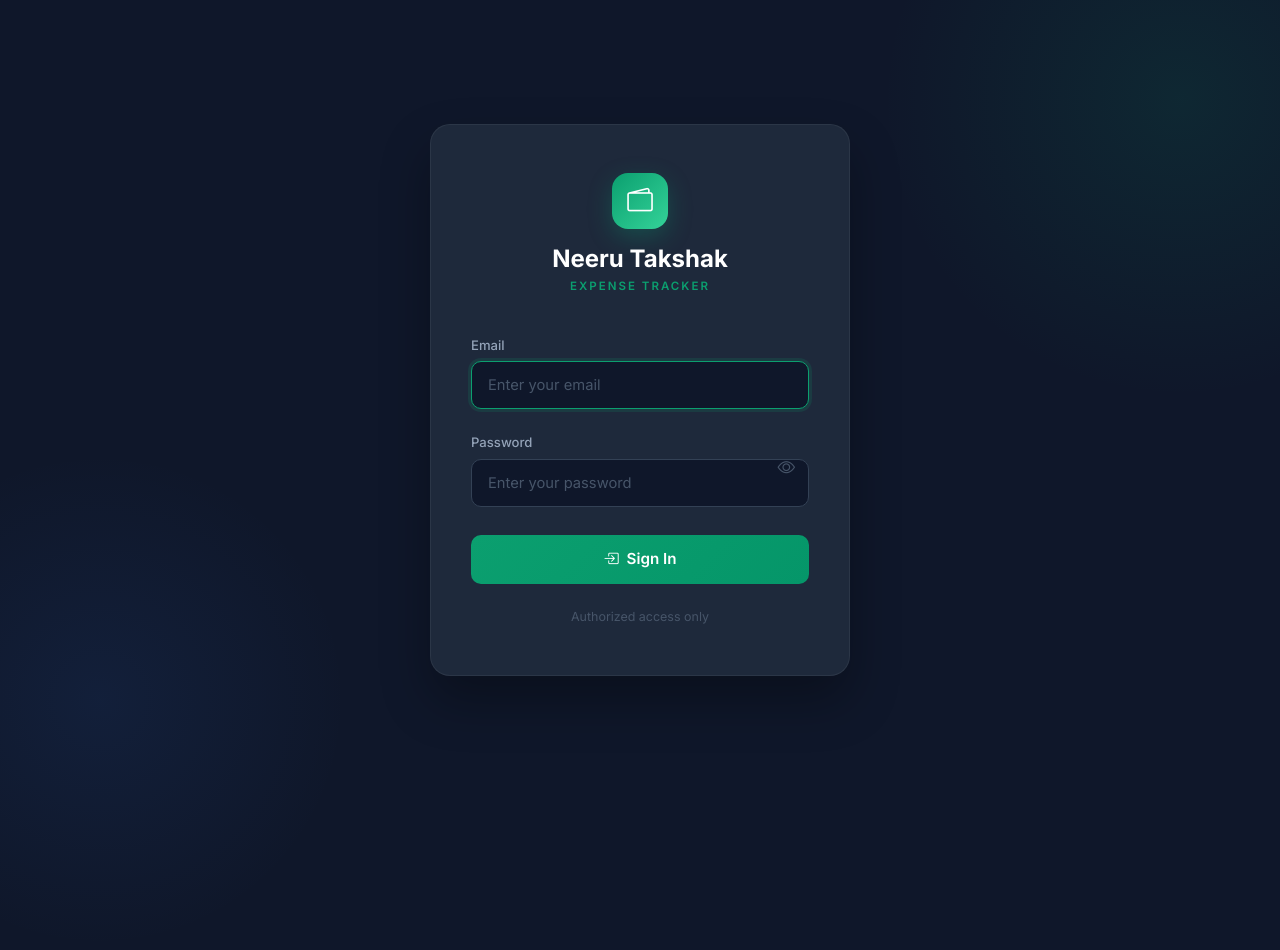
After one commit to Rinku1992/expense-tracker, a Flask app: page /login in a window 1280 px wide; the page is wider, and only the part inside the window is pictured. The commit adds this page. Run offline with Flask 3, Linux system fonts and the light colour scheme.

Commit message:
Add login authentication - only authorized users can access
- Single authorized user: neeru@neerutakshak.com
- Password hashed with werkzeug security
- All routes protected with login_required decorator
- Dark themed login page matching app design
- Session-based auth with logout support
- Sidebar shows logged-in email with logout link

Co-Authored-By: Claude Opus 4.6 (1M context) <noreply@anthropic.com>

```diff
--- a/routes.py
+++ b/routes.py
@@ -1,29 +1,73 @@
 import os
 import uuid
+import functools
 from io import BytesIO
 from datetime import datetime
 from collections import defaultdict
 
 import pandas as pd
-from flask import Blueprint, render_template, request, redirect, url_for, flash, jsonify, send_file, current_app
+from flask import Blueprint, render_template, request, redirect, url_for, flash, jsonify, send_file, current_app, session
 from sqlalchemy import extract, func
+from werkzeug.security import check_password_hash, generate_password_hash
 
 from models import db, Transaction, MonthlyReport
 from utils import parse_excel, CATEGORY_KEYWORDS
 
 bp = Blueprint('main', __name__)
 
+# Authorized users (hashed password)
+AUTHORIZED_USERS = {
+    'neeru@neerutakshak.com': generate_password_hash('Neeru@1992'),
+}
+
+
+def login_required(f):
+    @functools.wraps(f)
+    def decorated(*args, **kwargs):
+        if not session.get('logged_in'):
+            return redirect(url_for('main.login'))
+        return f(*args, **kwargs)
+    return decorated
+
 
 def allowed_file(filename):
     return '.' in filename and filename.rsplit('.', 1)[1].lower() in current_app.config['ALLOWED_EXTENSIONS']
 
 
+@bp.route('/login', methods=['GET', 'POST'])
+def login():
+    if session.get('logged_in'):
+        return redirect(url_for('main.index'))
+
+    if request.method == 'POST':
+        email = request.form.get('email', '').strip().lower()
+        password = request.form.get('password', '')
+
+        if email in AUTHORIZED_USERS and check_password_hash(AUTHORIZED_USERS[email], password):
+            session['logged_in'] = True
+            session['user_email'] = email
+            session.permanent = True
+            return redirect(url_for('main.index'))
+        else:
+            flash('Invalid email or password.', 'error')
+
+    return render_template('login.html')
+
+
+@bp.route('/logout')
+def logout():
+    session.clear()
+    return redirect(url_for('main.login'))
+
+
 @bp.route('/')
+@login_required
 def index():
     return render_template('index.html')
 
 
 @bp.route('/upload', methods=['POST'])
+@login_required
 def upload():
     if 'file' not in request.files:
         flash('No file selected.', 'error')
@@ -130,11 +174,13 @@ def upload():
 
 
 @bp.route('/dashboard')
+@login_required
 def dashboard():
     return render_template('dashboard.html')
 
 
 @bp.route('/api/monthly-summary')
+@login_required
 def monthly_summary():
     # Optional filters
     filter_year = request.args.get('year', type=int)
@@ -185,6 +231,7 @@ def monthly_summary():
 
 
 @bp.route('/api/available-periods')
+@login_required
 def available_periods():
     """Returns all years and months that have data, for filter dropdowns."""
     results = (
@@ -204,6 +251,7 @@ def available_periods():
 
 
 @bp.route('/api/transactions/<int:year>/<int:month>/<txn_type>')
+@login_required
 def get_transactions(year, month, txn_type):
     if txn_type not in ('credit', 'debit'):
         return jsonify({'error': 'Invalid transaction type'}), 400
@@ -233,6 +281,7 @@ def get_transactions(year, month, txn_type):
 
 
 @bp.route('/api/categories')
+@login_required
 def get_categories():
     credit_cats = list(CATEGORY_KEYWORDS['credit'].keys()) + ['Owner/Promoter Funds', 'Other Income']
     debit_cats = list(CATEGORY_KEYWORDS['debit'].keys()) + ['General Payment']
@@ -242,6 +291,7 @@ def get_categories():
 
 
 @bp.route('/api/transactions/<int:txn_id>/category', methods=['PUT'])
+@login_required
 def update_category(txn_id):
     txn = Transaction.query.get(txn_id)
     if not txn:
@@ -265,6 +315,7 @@ def update_category(txn_id):
 
 
 @bp.route('/api/monthly-report/<int:year>/<int:month>/finalize', methods=['POST'])
+@login_required
 def finalize_month(year, month):
     report = MonthlyReport.query.filter_by(year=year, month=month).first()
     if not report:
@@ -279,6 +330,7 @@ def finalize_month(year, month):
 
 
 @bp.route('/api/monthly-report/<int:year>/<int:month>/unfinalize', methods=['POST'])
+@login_required
 def unfinalize_month(year, month):
     report = MonthlyReport.query.filter_by(year=year, month=month).first()
     if not report:
@@ -292,6 +344,7 @@ def unfinalize_month(year, month):
 
 
 @bp.route('/export')
+@login_required
 def export():
     year = request.args.get('year', type=int)
     month = request.args.get('month', type=int)
--- /dev/null
+++ b/templates/login.html
@@ -0,0 +1,203 @@
+<!DOCTYPE html>
+<html lang="en">
+<head>
+    <meta charset="UTF-8">
+    <meta name="viewport" content="width=device-width, initial-scale=1.0">
+    <title>Login - Neeru Takshak Expense Tracker</title>
+    <link href="https://cdn.jsdelivr.net/npm/bootstrap@5.3.3/dist/css/bootstrap.min.css" rel="stylesheet">
+    <link href="https://cdn.jsdelivr.net/npm/bootstrap-icons@1.11.3/font/bootstrap-icons.min.css" rel="stylesheet">
+    <link href="https://fonts.googleapis.com/css2?family=Inter:wght@400;500;600;700;800&display=swap" rel="stylesheet">
+    <style>
+        * { box-sizing: border-box; }
+        body {
+            font-family: 'Inter', -apple-system, BlinkMacSystemFont, 'Segoe UI', sans-serif;
+            background: #0F172A;
+            min-height: 100vh;
+            display: flex;
+            align-items: center;
+            justify-content: center;
+            -webkit-font-smoothing: antialiased;
+            position: relative;
+            overflow: hidden;
+        }
+        body::before {
+            content: '';
+            position: absolute;
+            top: -200px; right: -200px;
+            width: 600px; height: 600px;
+            background: radial-gradient(circle, rgba(11, 159, 111, 0.12) 0%, transparent 70%);
+            border-radius: 50%;
+        }
+        body::after {
+            content: '';
+            position: absolute;
+            bottom: -150px; left: -150px;
+            width: 500px; height: 500px;
+            background: radial-gradient(circle, rgba(59, 130, 246, 0.08) 0%, transparent 70%);
+            border-radius: 50%;
+        }
+        .login-card {
+            background: #1E293B;
+            border-radius: 20px;
+            padding: 48px 40px;
+            width: 100%;
+            max-width: 420px;
+            box-shadow: 0 25px 50px rgba(0, 0, 0, 0.3);
+            position: relative;
+            z-index: 1;
+            border: 1px solid rgba(255, 255, 255, 0.06);
+        }
+        .brand {
+            text-align: center;
+            margin-bottom: 36px;
+        }
+        .brand-icon {
+            width: 56px; height: 56px;
+            background: linear-gradient(135deg, #0B9F6F, #34D399);
+            border-radius: 16px;
+            display: inline-flex;
+            align-items: center;
+            justify-content: center;
+            font-size: 1.6rem;
+            color: #fff;
+            margin-bottom: 16px;
+            box-shadow: 0 8px 24px rgba(11, 159, 111, 0.3);
+        }
+        .brand h1 {
+            color: #fff;
+            font-size: 1.5rem;
+            font-weight: 700;
+            margin: 0;
+        }
+        .brand p {
+            color: #0B9F6F;
+            font-size: 0.72rem;
+            font-weight: 600;
+            letter-spacing: 2px;
+            text-transform: uppercase;
+            margin-top: 4px;
+        }
+        .form-label {
+            color: #94A3B8;
+            font-size: 0.82rem;
+            font-weight: 500;
+            margin-bottom: 6px;
+        }
+        .form-input {
+            width: 100%;
+            padding: 12px 16px;
+            background: #0F172A;
+            border: 1.5px solid #334155;
+            border-radius: 10px;
+            color: #E2E8F0;
+            font-size: 0.92rem;
+            transition: all 0.2s;
+            outline: none;
+        }
+        .form-input::placeholder { color: #475569; }
+        .form-input:focus {
+            border-color: #0B9F6F;
+            box-shadow: 0 0 0 3px rgba(11, 159, 111, 0.15);
+        }
+        .input-group-custom {
+            position: relative;
+            margin-bottom: 20px;
+        }
+        .input-icon {
+            position: absolute;
+            right: 14px;
+            top: 50%;
+            transform: translateY(-50%);
+            color: #475569;
+            cursor: pointer;
+            font-size: 1.1rem;
+        }
+        .btn-login {
+            width: 100%;
+            padding: 13px;
+            background: linear-gradient(135deg, #0B9F6F, #059669);
+            border: none;
+            border-radius: 10px;
+            color: #fff;
+            font-size: 0.95rem;
+            font-weight: 600;
+            cursor: pointer;
+            transition: all 0.2s;
+            margin-top: 8px;
+        }
+        .btn-login:hover {
+            transform: translateY(-1px);
+            box-shadow: 0 6px 20px rgba(11, 159, 111, 0.35);
+        }
+        .alert-error {
+            background: rgba(239, 68, 68, 0.1);
+            border: 1px solid rgba(239, 68, 68, 0.3);
+            color: #FCA5A5;
+            border-radius: 10px;
+            padding: 12px 16px;
+            font-size: 0.85rem;
+            margin-bottom: 20px;
+            display: flex;
+            align-items: center;
+            gap: 8px;
+        }
+        .footer-text {
+            text-align: center;
+            margin-top: 24px;
+            color: #475569;
+            font-size: 0.78rem;
+        }
+    </style>
+</head>
+<body>
+    <div class="login-card">
+        <div class="brand">
+            <div class="brand-icon"><i class="bi bi-wallet2"></i></div>
+            <h1>Neeru Takshak</h1>
+            <p>Expense Tracker</p>
+        </div>
+
+        {% with messages = get_flashed_messages(with_categories=true) %}
+            {% if messages %}
+                {% for category, message in messages %}
+                    <div class="alert-error">
+                        <i class="bi bi-exclamation-circle-fill"></i> {{ message }}
+                    </div>
+                {% endfor %}
+            {% endif %}
+        {% endwith %}
+
+        <form method="POST" action="{{ url_for('main.login') }}">
+            <div class="input-group-custom">
+                <label class="form-label">Email</label>
+                <input type="email" name="email" class="form-input" placeholder="Enter your email" required autofocus>
+            </div>
+            <div class="input-group-custom">
+                <label class="form-label">Password</label>
+                <input type="password" name="password" id="passwordInput" class="form-input" placeholder="Enter your password" required>
+                <span class="input-icon" onclick="togglePassword()">
+                    <i class="bi bi-eye" id="eyeIcon"></i>
+                </span>
+            </div>
+            <button type="submit" class="btn-login">
+                <i class="bi bi-box-arrow-in-right me-1"></i> Sign In
+            </button>
+        </form>
+        <div class="footer-text">Authorized access only</div>
+    </div>
+
+    <script>
+        function togglePassword() {
+            const input = document.getElementById('passwordInput');
+            const icon = document.getElementById('eyeIcon');
+            if (input.type === 'password') {
+                input.type = 'text';
+                icon.className = 'bi bi-eye-slash';
+            } else {
+                input.type = 'password';
+                icon.className = 'bi bi-eye';
+            }
+        }
+    </script>
+</body>
+</html>
```
Also changed, not shown: templates/base.html (+7 -1 lines).
